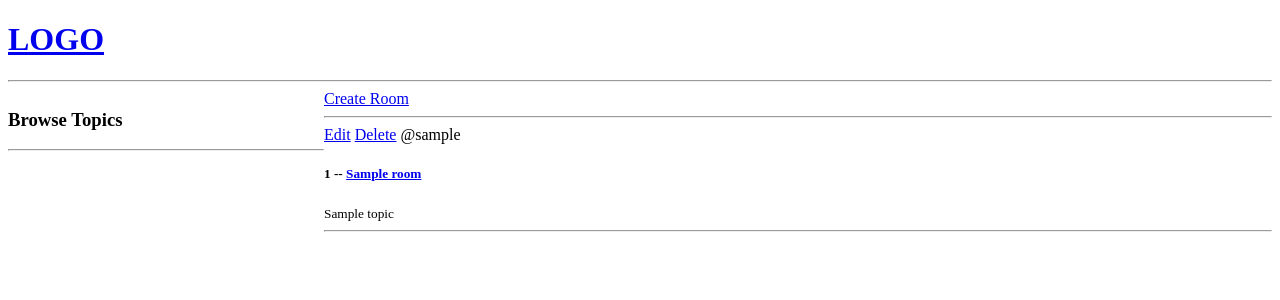
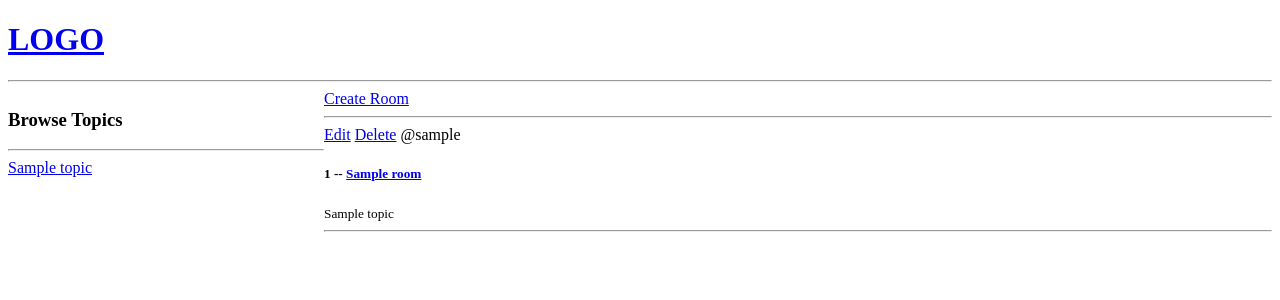
Before and after one commit to JRVinson87/studybud, a Django app: template base/templates/base/home.html in a window 1280 px wide. Shown: the top 300 px of the page. Run offline with Django 4.2, Linux system fonts and the light colour scheme; the template is opened without the code that fills it: most values are stand-ins (such as "Sample title", 1, 10 or a date in 2020).

Commit message:
fix basic styling on home, added endfor

```diff
--- a/base/templates/base/home.html
+++ b/base/templates/base/home.html
@@ -13,6 +13,11 @@
     <div>
         <h3>Browse Topics</h3>
         <hr>
+        {% for topic in topics %}
+            <div>
+                <a href="{% url 'home' %}?q={{topic.name}}"> {{topic.name}} </a>
+            </div>
+        {% endfor %}
     </div>
     <div>
         <a href="{% url 'create-room' %}">Create Room</a>
@@ -32,5 +37,4 @@
         </div>
     </div>
 <div>
-
-{% endblock %}
+{% endblock content %}
```
Also changed, not shown: base/views.py (+3 -4 lines). Lines whose indentation alone changed are shown as unchanged.
